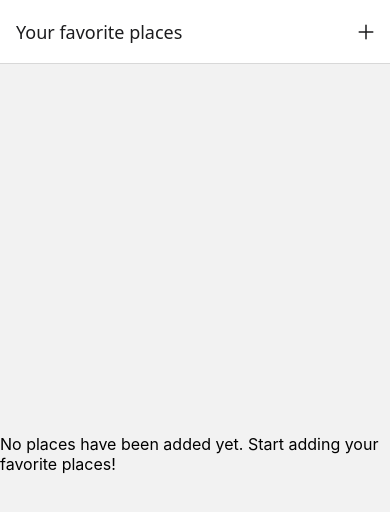
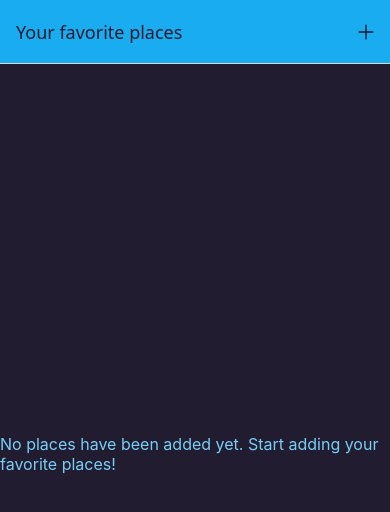
Before and after one commit to sailakshmy/favouritePlacesApp, a React Native app in the folder favorite-places/: screen /AllPlaces in a window 390 px wide. Shown: the top 512 px of the page. Built offline with nearby package versions, Linux system fonts and the light colour scheme.

Commit message:
Added global colors and some styling for the screens

```diff
--- a/favorite-places/App.js
+++ b/favorite-places/App.js
@@ -4,15 +4,26 @@
 import AllPlaces from "./screens/AllPlaces";
 import AddPlace from "./screens/AddPlace";
 import IconButton from "./components/UI/IconButton";
+import { Colors } from "./constants/colors";
 
 const Stack = createNativeStackNavigator();
 
 export default function App() {
   return (
     <>
-      <StatusBar style="auto" />
+      <StatusBar style="dark" />
       <NavigationContainer>
-        <Stack.Navigator>
+        <Stack.Navigator
+          screenOptions={{
+            headerStyle: {
+              backgroundColor: Colors.primary500,
+            },
+            headerTintColor: Colors.gray700,
+            contentStyle: {
+              backgroundColor: Colors.gray700,
+            },
+          }}
+        >
           <Stack.Screen
             name="AllPlaces"
             component={AllPlaces}
--- a/favorite-places/components/Places/PlacesList.js
+++ b/favorite-places/components/Places/PlacesList.js
@@ -1,6 +1,7 @@
 import React from "react";
 import { FlatList, StyleSheet, Text, View } from "react-native";
 import PlaceItem from "./PlaceItem";
+import { Colors } from "../../constants/colors";
 
 const PlacesList = ({ places }) => {
   if (!places || places.length === 0) {
@@ -31,5 +32,6 @@
   },
   fallbackText: {
     fontSize: 16,
+    color: Colors.primary200,
   },
 });
--- /dev/null
+++ b/favorite-places/constants/colors.js
@@ -0,0 +1,11 @@
+export const Colors = {
+  primary50: "#cfeffd",
+  primary100: "#a0defb",
+  primary200: "#77cff8",
+  primary400: "#44bdf5",
+  primary500: "#1aacf0",
+  primary700: "#0570c9",
+  primary800: "#003b88",
+  accent500: "#e6b30b",
+  gray700: "#221c30",
+};
```
